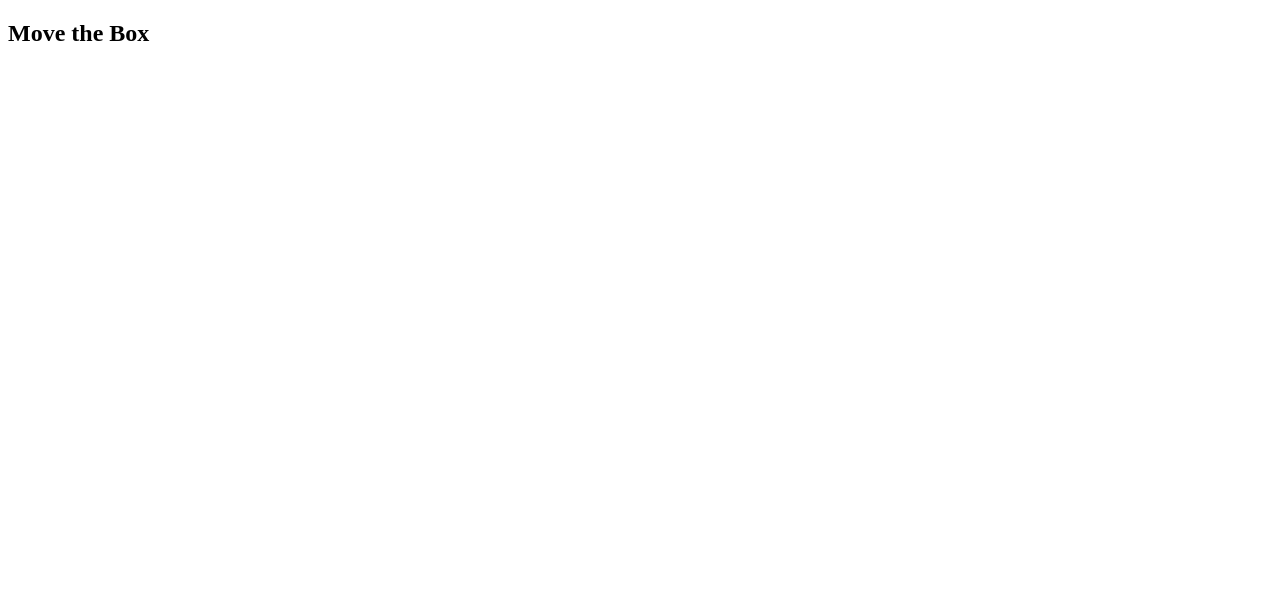
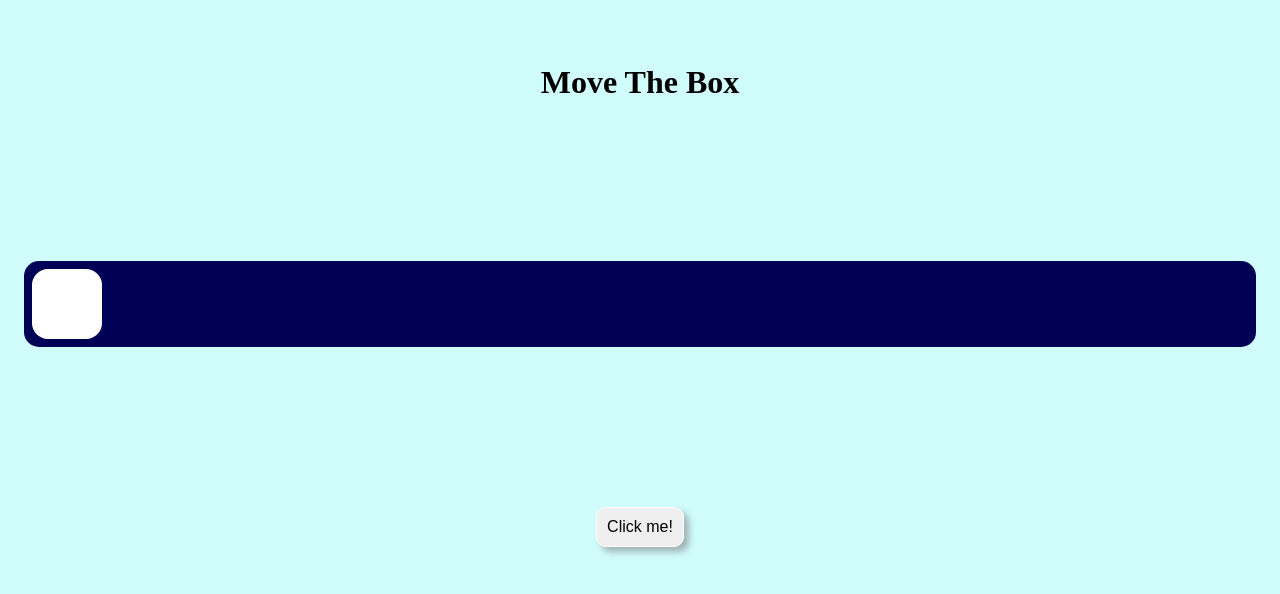
Before and after one commit to creyes25/move-the-box, a plain HTML site: page index.html in a window 1280 px wide. Drawn offline with Linux system fonts and the light colour scheme.

Commit message:
add some styling

```diff
--- a/index.html
+++ b/index.html
@@ -9,12 +9,12 @@
 </head>
 <body>
   <div class="content-container">
-    <h2>Move the Box</h2>
+    <h1>Move The Box</h1>
     <div class="box-container">
       <div class="box">
-
       </div>
     </div>
+    <button class="click">Click me!</button>
   </div>
 </body>
 </html>
--- a/style.css
+++ b/style.css
@@ -0,0 +1,37 @@
+body {
+  background-color: rgba(153, 249, 249, 0.459);
+  margin: 0;
+  padding: 0;
+}
+
+.content-container {
+  text-align: center;
+  margin-top: 8vh
+}
+
+.box-container {
+  background-color: rgb(0, 0, 87);
+  margin: 20vh auto;
+  width: 95%;
+  height: 70px;
+  border-radius: 15px;
+  padding: 8px;
+  display: flex;
+  align-items: center;
+}
+
+.box {
+  width: 70px;
+  height: 70px;
+  background-color: white;
+  border-radius: 16px;
+}
+
+.click {
+  border: 1px solid white;
+  font-size: 16px;
+  padding: 10px;
+  border-radius: 10px;
+  box-shadow: 5px 5px 6px rgba(128, 128, 128, 0.571);
+  cursor: pointer;
+}
```
